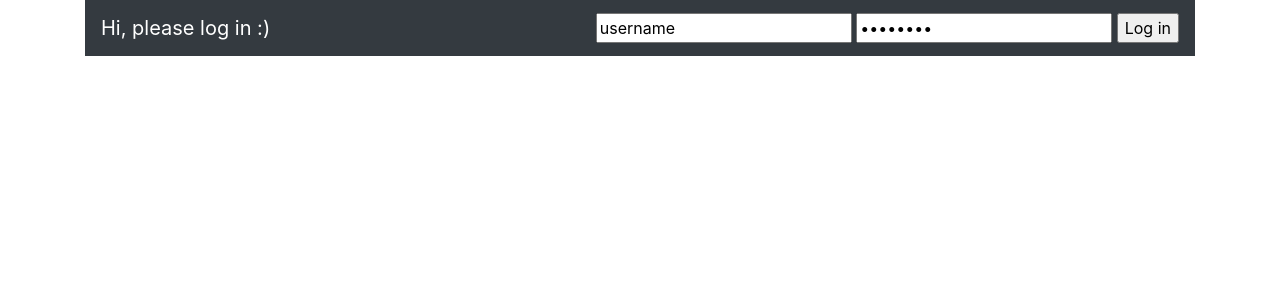
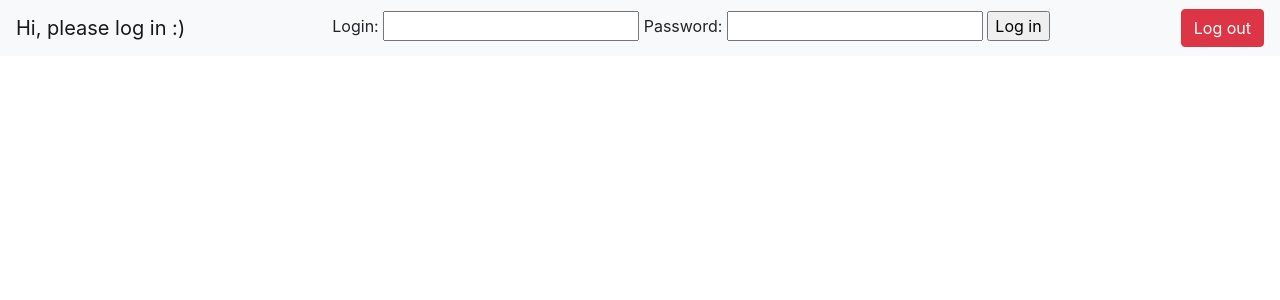
Before and after one commit to Yerassil/django_social, a Django app: page / in a window 1280 px wide. Shown: the top 300 px of the page. Run offline with Django 3.2, Linux system fonts and the light colour scheme; data that the repository does not hold is empty; some libraries are stand-ins or nearby versions.

Commit message:
Add logout view and button

```diff
--- a/django_social/settings.py
+++ b/django_social/settings.py
@@ -122,3 +122,5 @@ STATIC_URL = '/static/'
 
 MEDIA_ROOT = os.path.join(BASE_DIR, 'media')
 MEDIA_URL = '/media/'
+LOGIN_REDIRECT_URL = "/"
+LOGOUT_REDIRECT_URL = "/"
--- a/django_social/templates/base.html
+++ b/django_social/templates/base.html
@@ -16,9 +16,9 @@
 </head>
 
 <body>
-    <div class="container">
-        <nav class="navbar navbar-dark bg-dark">
-            <a class="navbar-brand" href="#">
+    <div >
+        <nav class="navbar navbar-light bg-light">
+            <a class="navbar-brand" href="#" align="right">
                 {% if request.user.is_authenticated %}
                     Hello, {{ user.username }}, and welcome to the Social Stuff !
                 {% else %}
@@ -28,11 +28,15 @@
         <!-- Navbar content -->
             <form method="post" action="/login/">
                 {% csrf_token %}
-                <input type="text" name="username" value="username" id="username">
-                <input type="password" name="password" value="password" id="password">
+                <label for="username">Login: </label>
+                <input type="text" name="username" value="" id="username">
+                <label for="password">Password: </label>
+                <input type="password" name="password" value="" id="password">
                 <input type="submit" value="Log in" />
                 <input type="hidden" name="next" value="{{ next|escape }}">
             </form>
+
+            <a href="/logout/"><button type="button" class="btn btn-danger">Log out</button></a>
         </nav>
     </div>
     <div class="container">
--- a/django_social/urls.py
+++ b/django_social/urls.py
@@ -22,5 +22,6 @@ from . import views
 urlpatterns = [
     path('admin/', admin.site.urls),
     path('', views.HomeView.as_view(), name='home'),
-    path('login/', views.login_view, name='login')
+    path('login/', views.login_view, name='login'),
+    path('logout/', views.logout_view, name='logout')
 ] + static(settings.MEDIA_URL, document_root=settings.MEDIA_ROOT)
--- a/django_social/views.py
+++ b/django_social/views.py
@@ -1,6 +1,6 @@
 from django.views.generic import ListView
 from .models import Image
-from django.contrib.auth import authenticate, login
+from django.contrib.auth import authenticate, login, logout
 from django.http import HttpResponseRedirect
 from django.shortcuts import render
 
@@ -23,3 +23,8 @@ def login_view(request):
         else:
             return HttpResponseRedirect("/")
     return render(request, "/")
+
+
+def logout_view(request):
+    logout(request)
+    return HttpResponseRedirect("/")
```
